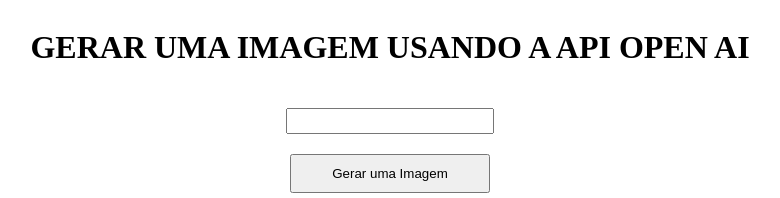
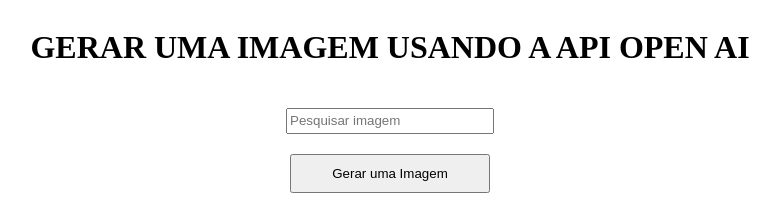
Before and after one commit to claytonfortunato/ChatGPTClone, a React (Vite) app: page / in a window 1280 px wide. Shown: the top 198 px of the page, without its empty margins (108-888 px from the left). Built offline with nearby package versions, Linux system fonts and the light colour scheme; no server answers; the HTML template or start-up script is replaced by a standard one.

Commit message:
feat: busca pela api

```diff
--- a/src/App.tsx
+++ b/src/App.tsx
@@ -6,6 +6,8 @@
 
 const App = () => {
   const [prompt, setPrompt] = useState("");
+  const [result, setResult] = useState("");
+
   const configuration = new Configuration({
     apiKey: import.meta.env.REACT_APP_KEY,
   });
@@ -14,19 +16,25 @@
 
   const generateImage = async () => {
     const res = await openai.createImage({
-      prompt: "Say this is a test",
+      prompt: prompt,
       n: 1,
       size: "1024x1024",
     });
 
-    console.log(res.data.data[0].url);
+    setResult(res.data.data[0].url);
   };
 
   return (
     <C.Container>
       <C.Header>Gerar uma imagem usando a API Open AI</C.Header>
-      <input type="text" />
+      <input
+        placeholder="Pesquisar imagem"
+        type="text"
+        onChange={(e) => setPrompt(e.target.value)}
+      />
       <C.Button onClick={generateImage}>Gerar uma Imagem</C.Button>
+
+      {result.length > 0 ? <img src={result} alt="result" /> : <></>}
     </C.Container>
   );
 };
```
